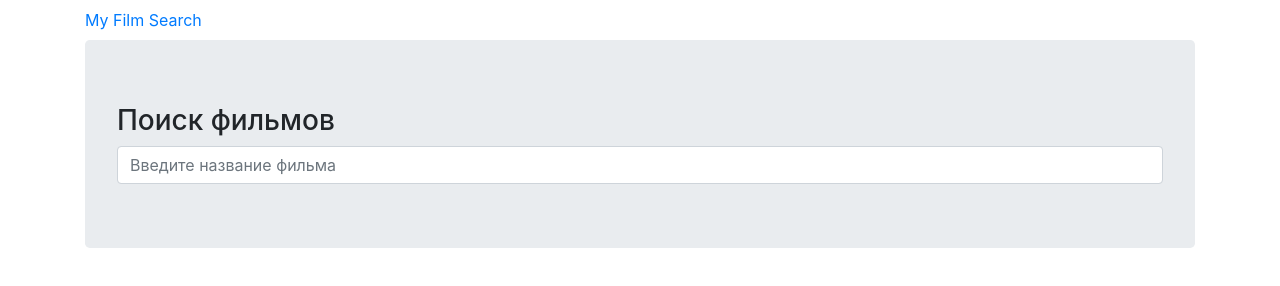
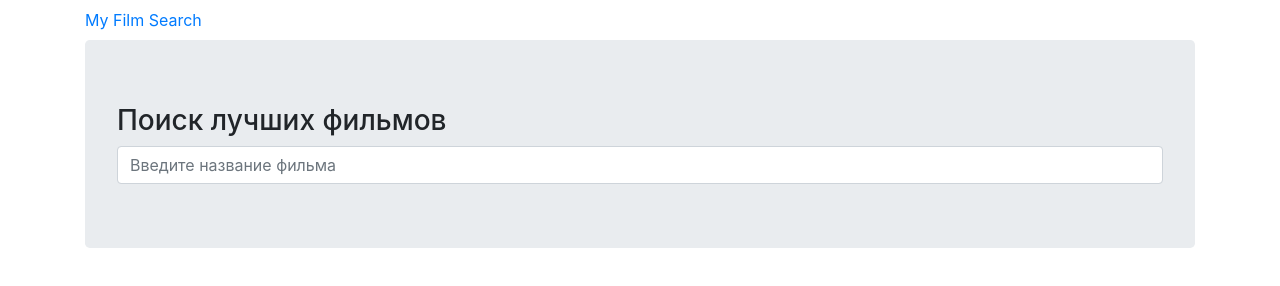
Before and after one commit to OleksandrUbohyi/film-search-api, a plain HTML site: page index.html in a window 1280 px wide. Drawn offline with nearby package versions, Linux system fonts and the light colour scheme.

Commit message:
safe extra commit

```diff
--- a/index.html
+++ b/index.html
@@ -1,13 +1,16 @@
 <!DOCTYPE html>
 <html lang="ru">
+
 <head>
     <meta charset="UTF-8">
     <meta name="viewport" content="width=device-width, initial-scale=1.0">
     <meta http-equiv="X-UA-Compatible" content="ie=edge">
     <title>Film Search API</title>
-    <link rel="stylesheet" href="https://stackpath.bootstrapcdn.com/bootstrap/4.3.1/css/bootstrap.min.css" integrity="sha384-ggOyR0iXCbMQv3Xipma34MD+dH/1fQ784/j6cY/iJTQUOhcWr7x9JvoRxT2MZw1T" crossorigin="anonymous">
+    <link rel="stylesheet" href="https://stackpath.bootstrapcdn.com/bootstrap/4.3.1/css/bootstrap.min.css"
+        integrity="sha384-ggOyR0iXCbMQv3Xipma34MD+dH/1fQ784/j6cY/iJTQUOhcWr7x9JvoRxT2MZw1T" crossorigin="anonymous">
     <link rel="stylesheet" href="style.css">
 </head>
+
 <body>
     <div class="navbar">
         <div class="container">
@@ -17,7 +20,7 @@
 
     <div class="container">
         <div class="jumbotron">
-            <h3>Поиск фильмов</h3>
+            <h3>Поиск лучших фильмов</h3>
             <form action="" id="search-form">
                 <input type="text" class="form-control" id="search-text" placeholder="Введите название фильма">
             </form>
@@ -30,4 +33,5 @@
 
     <script src="js/script.js"></script>
 </body>
+
 </html>
```
